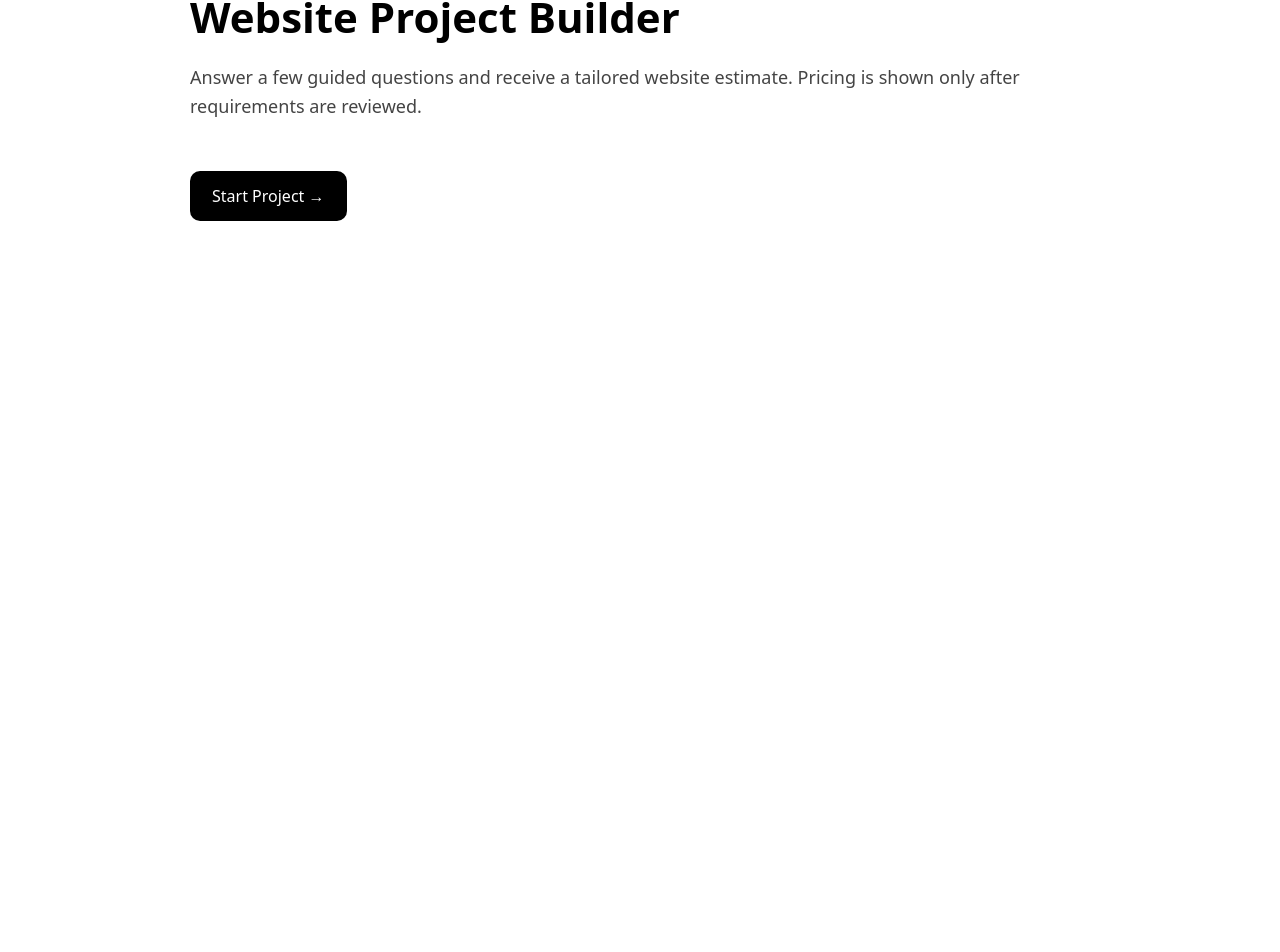
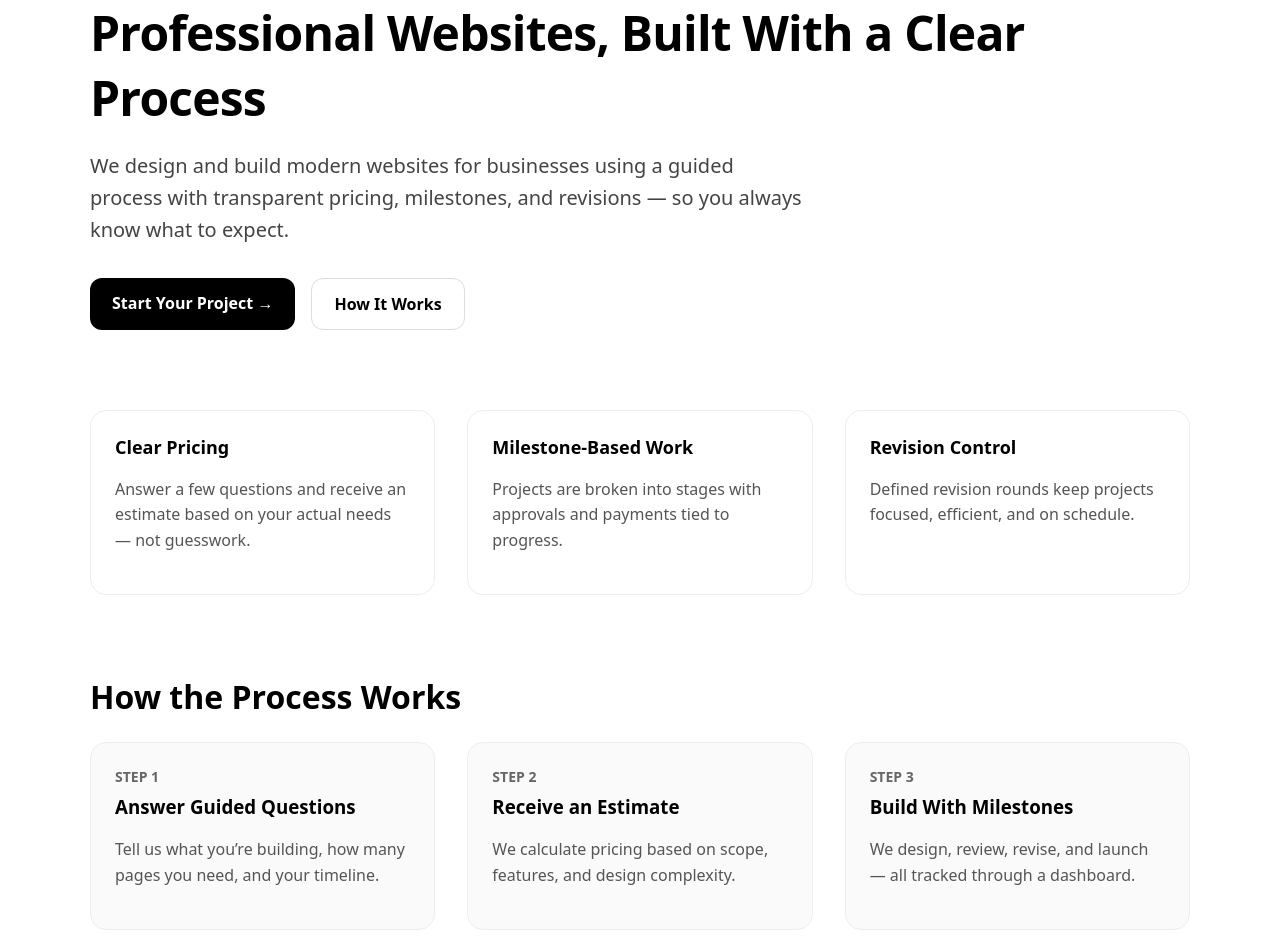
Before and after one commit to kkoly10/website-builder, a Next.js app: page / in a window 1280 px wide. Shown: the part 144-1096 px from the top of the page. Before the commit the page ends 800 px from the top, so only its background shows below. Built offline with nearby package versions, Linux system fonts and the light colour scheme.

Commit message:
Revamp home page layout and content
Updated layout and content for the home page, enhancing the user experience with clearer messaging and improved styling.

```diff
--- a/app/page.tsx
+++ b/app/page.tsx
@@ -2,31 +2,197 @@ import Link from "next/link";
 
 export default function Home() {
   return (
-    <main style={{ maxWidth: 900, margin: "80px auto", padding: 24 }}>
-      <h1 style={{ fontSize: 42, fontWeight: 600, marginBottom: 12 }}>
-        Website Project Builder
+    <main style={{ maxWidth: 1100, margin: "80px auto", padding: 24 }}>
+      {/* HERO */}
+      <section style={{ marginBottom: 80 }}>
+        <h1
+          style={{
+            fontSize: 48,
+            fontWeight: 700,
+            letterSpacing: -0.8,
+            marginBottom: 16,
+          }}
+        >
+          Professional Websites, Built With a Clear Process
         </h1>
 
-      <p style={{ fontSize: 18, lineHeight: 1.6, color: "#444" }}>
-        Answer a few guided questions and receive a tailored website estimate.
-        Pricing is shown only after requirements are reviewed.
+        <p
+          style={{
+            fontSize: 20,
+            lineHeight: 1.6,
+            color: "#444",
+            maxWidth: 720,
+          }}
+        >
+          We design and build modern websites for businesses using a guided
+          process with transparent pricing, milestones, and revisions — so you
+          always know what to expect.
+        </p>
+
+        <div style={{ marginTop: 32, display: "flex", gap: 16, flexWrap: "wrap" }}>
+          <Link
+            href="/build"
+            style={{
+              padding: "14px 22px",
+              background: "#000",
+              color: "#fff",
+              borderRadius: 12,
+              textDecoration: "none",
+              fontSize: 16,
+              fontWeight: 600,
+            }}
+          >
+            Start Your Project →
+          </Link>
+
+          <a
+            href="#how-it-works"
+            style={{
+              padding: "14px 22px",
+              border: "1px solid #ddd",
+              borderRadius: 12,
+              textDecoration: "none",
+              fontSize: 16,
+              fontWeight: 600,
+              color: "#000",
+            }}
+          >
+            How It Works
+          </a>
+        </div>
+      </section>
+
+      {/* TRUST / VALUE */}
+      <section style={{ marginBottom: 80 }}>
+        <div
+          style={{
+            display: "grid",
+            gridTemplateColumns: "repeat(auto-fit, minmax(240px, 1fr))",
+            gap: 32,
+          }}
+        >
+          {[
+            {
+              title: "Clear Pricing",
+              desc: "Answer a few questions and receive an estimate based on your actual needs — not guesswork.",
+            },
+            {
+              title: "Milestone-Based Work",
+              desc: "Projects are broken into stages with approvals and payments tied to progress.",
+            },
+            {
+              title: "Revision Control",
+              desc: "Defined revision rounds keep projects focused, efficient, and on schedule.",
+            },
+          ].map((item) => (
+            <div
+              key={item.title}
+              style={{
+                border: "1px solid #eee",
+                borderRadius: 16,
+                padding: 24,
+                background: "#fff",
+              }}
+            >
+              <h3 style={{ marginTop: 0, fontSize: 18 }}>{item.title}</h3>
+              <p style={{ color: "#555", lineHeight: 1.6 }}>{item.desc}</p>
+            </div>
+          ))}
+        </div>
+      </section>
+
+      {/* HOW IT WORKS */}
+      <section id="how-it-works" style={{ marginBottom: 80 }}>
+        <h2 style={{ fontSize: 32, marginBottom: 24 }}>
+          How the Process Works
+        </h2>
+
+        <ol
+          style={{
+            display: "grid",
+            gridTemplateColumns: "repeat(auto-fit, minmax(240px, 1fr))",
+            gap: 32,
+            paddingLeft: 0,
+            listStyle: "none",
+          }}
+        >
+          {[
+            {
+              step: "1",
+              title: "Answer Guided Questions",
+              desc: "Tell us what you’re building, how many pages you need, and your timeline.",
+            },
+            {
+              step: "2",
+              title: "Receive an Estimate",
+              desc: "We calculate pricing based on scope, features, and design complexity.",
+            },
+            {
+              step: "3",
+              title: "Build With Milestones",
+              desc: "We design, review, revise, and launch — all tracked through a dashboard.",
+            },
+          ].map((s) => (
+            <li
+              key={s.step}
+              style={{
+                border: "1px solid #eee",
+                borderRadius: 16,
+                padding: 24,
+                background: "#fafafa",
+              }}
+            >
+              <div
+                style={{
+                  fontSize: 14,
+                  fontWeight: 700,
+                  color: "#666",
+                  marginBottom: 8,
+                }}
+              >
+                STEP {s.step}
+              </div>
+              <h3 style={{ marginTop: 0 }}>{s.title}</h3>
+              <p style={{ color: "#555", lineHeight: 1.6 }}>{s.desc}</p>
+            </li>
+          ))}
+        </ol>
+      </section>
+
+      {/* CTA */}
+      <section
+        style={{
+          border: "1px solid #eee",
+          borderRadius: 20,
+          padding: 40,
+          background: "#fff",
+          textAlign: "center",
+        }}
+      >
+        <h2 style={{ fontSize: 28, marginBottom: 12 }}>
+          Ready to Build Your Website?
+        </h2>
+        <p style={{ color: "#555", fontSize: 16 }}>
+          Start with a few questions and get a tailored estimate.
         </p>
 
         <Link
           href="/build"
           style={{
             display: "inline-block",
-          marginTop: 32,
-          padding: "14px 22px",
+            marginTop: 24,
+            padding: "14px 26px",
             background: "#000",
             color: "#fff",
-          borderRadius: 10,
+            borderRadius: 12,
             textDecoration: "none",
             fontSize: 16,
+            fontWeight: 600,
           }}
         >
           Start Project →
         </Link>
+      </section>
     </main>
   );
 }
```
Lines whose indentation alone changed are shown as unchanged.
